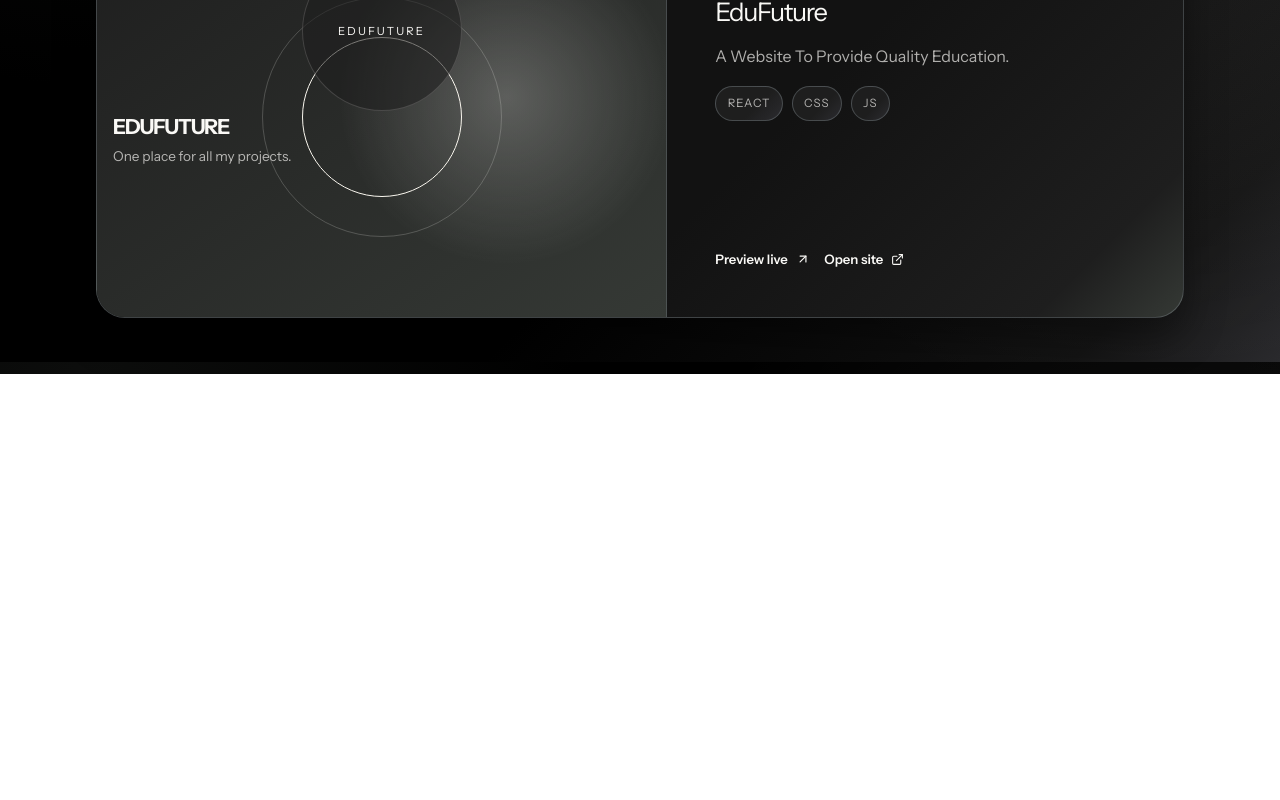
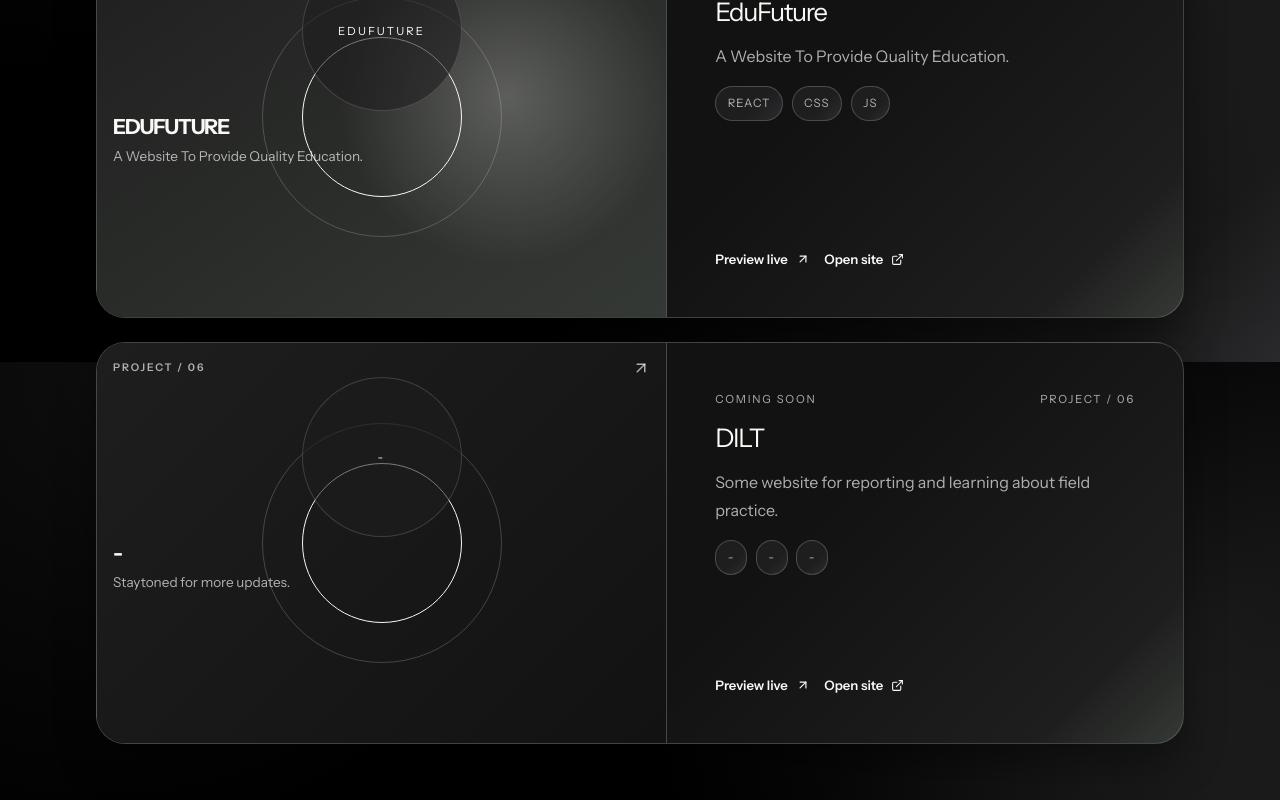
Before and after one commit to cadanganacoout-lab/mainPortofolioV4, a React (Vite) app: page /projects in a window 1280 px wide. Shown: the part 2838-3638 px from the top of the page. Before the commit the page ends 3212 px from the top, so only its background shows below. Built offline with nearby package versions, Linux system fonts and the light colour scheme.

Commit message:
update progress project

```diff
--- a/src/data/portfolio.js
+++ b/src/data/portfolio.js
@@ -78,7 +78,18 @@ export const projectData = [
     href: "https://itx-2026-web-dev-coppy-paste-smk-pg.vercel.app/",
     visual: "edufuture",
     visualLabel: "EDUFUTURE",
-    visualNote: "One place for all my projects.",
+    visualNote: "A Website To Provide Quality Education.",
+  },
+  {
+    number: "06",
+    category: "Coming Soon",
+    title: "DILT",
+    description: "Some website for reporting and learning about field practice.",
+    technologies: ["-", "-", "-"],
+    href: "-",
+    visual: "-",
+    visualLabel: "-",
+    visualNote: "Staytoned for more updates.",
   },
 ];
 
```
